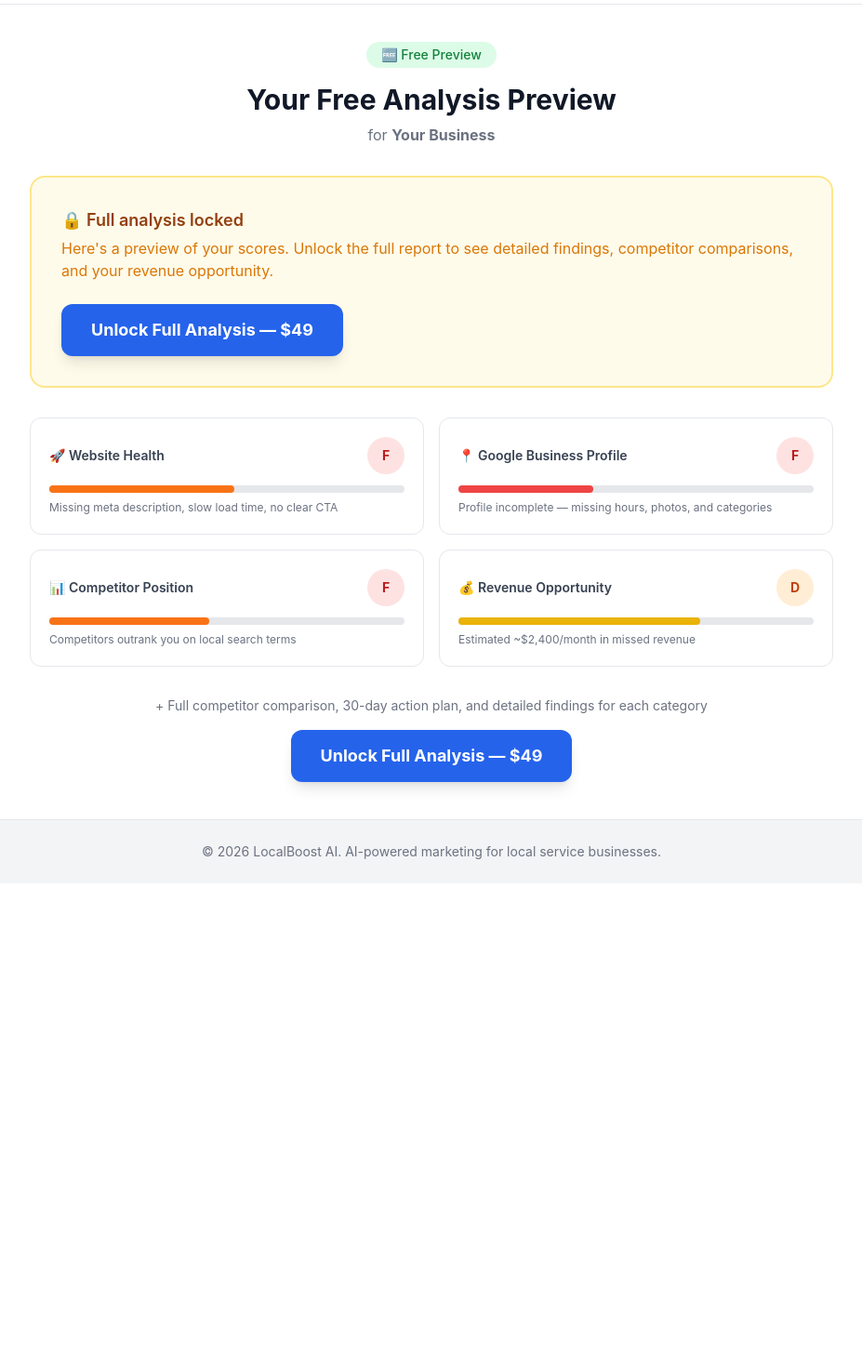
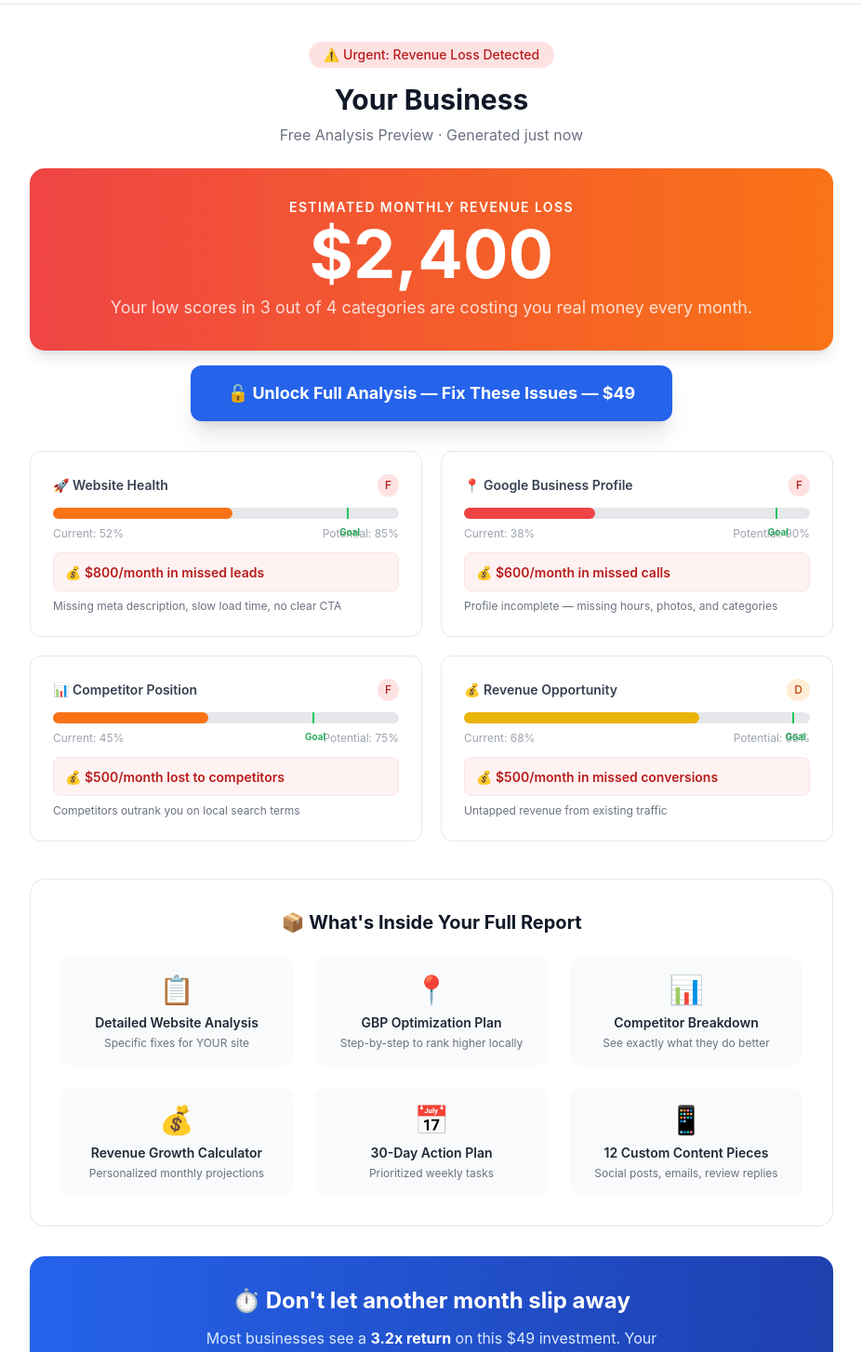
Before and after one commit to gdietsch/localboost-ai-, a React (Vite) app in the folder frontend/: page /audit/preview/1 in a window 1280 px wide. Shown: the part 60-1514 px from the top of the page at 93% size, without its empty margins (176-1103 px from the left). Before the commit the page ends 1010 px from the top, so only its background shows below. Built offline with nearby package versions, Linux system fonts and the light colour scheme.

Commit message:
Redesign AuditPreview with revenue loss hook, impact score cards, urgency CTA

```diff
--- a/frontend/src/pages/AuditPreview.jsx
+++ b/frontend/src/pages/AuditPreview.jsx
@@ -1,11 +1,10 @@
-import { useState, useEffect } from 'react';
 import { useParams, useLocation, Link } from 'react-router-dom';
 
 const sampleItems = [
-  { type: 'score', title: 'Website Health', score: 52, grade: 'F', detail: 'Missing meta description, slow load time, no clear CTA' },
-  { type: 'score', title: 'Google Business Profile', score: 38, grade: 'F', detail: 'Profile incomplete — missing hours, photos, and categories' },
-  { type: 'score', title: 'Competitor Position', score: 45, grade: 'F', detail: 'Competitors outrank you on local search terms' },
-  { type: 'score', title: 'Revenue Opportunity', score: 68, grade: 'D', detail: 'Estimated ~$2,400/month in missed revenue' },
+  { title: 'Website Health', score: 52, grade: 'F', detail: 'Missing meta description, slow load time, no clear CTA', revenueImpact: '$800/month in missed leads', potential: 85 },
+  { title: 'Google Business Profile', score: 38, grade: 'F', detail: 'Profile incomplete — missing hours, photos, and categories', revenueImpact: '$600/month in missed calls', potential: 90 },
+  { title: 'Competitor Position', score: 45, grade: 'F', detail: 'Competitors outrank you on local search terms', revenueImpact: '$500/month lost to competitors', potential: 75 },
+  { title: 'Revenue Opportunity', score: 68, grade: 'D', detail: 'Untapped revenue from existing traffic', revenueImpact: '$500/month in missed conversions', potential: 95 },
 ];
 
 const categoryIcons = {
@@ -15,55 +14,106 @@ const categoryIcons = {
   'Revenue Opportunity': '💰',
 };
 
+const deliverables = [
+  { icon: '📋', label: 'Detailed Website Analysis', desc: 'Specific fixes for YOUR site' },
+  { icon: '📍', label: 'GBP Optimization Plan', desc: 'Step-by-step to rank higher locally' },
+  { icon: '📊', label: 'Competitor Breakdown', desc: 'See exactly what they do better' },
+  { icon: '💰', label: 'Revenue Growth Calculator', desc: 'Personalized monthly projections' },
+  { icon: '📅', label: '30-Day Action Plan', desc: 'Prioritized weekly tasks' },
+  { icon: '📱', label: '12 Custom Content Pieces', desc: 'Social posts, emails, review replies' },
+];
+
 export default function AuditPreview() {
   const { id } = useParams();
   const location = useLocation();
   const businessName = location.state?.businessName || 'Your Business';
+  const totalLostRevenue = 2400;
 
   return (
     <div className="max-w-4xl mx-auto px-4 py-10">
+      {/* Hero — Lost Revenue Hook */}
       <div className="text-center mb-8">
-        <div className="inline-block bg-green-100 text-green-700 px-4 py-1 rounded-full text-sm font-medium mb-4">🆓 Free Preview</div>
-        <h1 className="text-3xl font-bold mb-2">Your Free Analysis Preview</h1>
-        <p className="text-gray-500">for <strong>{businessName}</strong></p>
-      </div>
-
-      {/* Score badges teaser */}
-      <div className="bg-amber-50 border-2 border-amber-200 rounded-2xl p-8 mb-8">
-        <p className="text-lg font-semibold text-amber-800 mb-1">🔒 Full analysis locked</p>
-        <p className="text-amber-600 mb-6">Here's a preview of your scores. Unlock the full report to see detailed findings, competitor comparisons, and your revenue opportunity.</p>
+        <div className="inline-block bg-red-100 text-red-700 px-4 py-1 rounded-full text-sm font-medium mb-4">
+          ⚠️ Urgent: Revenue Loss Detected
+        </div>
+        <h1 className="text-3xl font-bold mb-2">{businessName}</h1>
+        <p className="text-gray-500 mb-6">Free Analysis Preview · Generated just now</p>
+        <div className="bg-gradient-to-r from-red-500 to-orange-500 text-white rounded-2xl p-8 mb-4 shadow-lg">
+          <p className="text-sm uppercase tracking-widest font-semibold mb-1">Estimated Monthly Revenue Loss</p>
+          <p className="text-6xl md:text-7xl font-bold mb-2">${totalLostRevenue.toLocaleString()}</p>
+          <p className="text-lg text-white/80">Your low scores in 3 out of 4 categories are costing you real money every month.</p>
+        </div>
         <Link to={`/checkout/audit?business_id=${id}`}
-          className="inline-block bg-brand-600 text-white px-8 py-3.5 rounded-xl font-bold text-lg hover:bg-brand-700 transition shadow-lg">
-          Unlock Full Analysis — $49
+          className="inline-block bg-brand-600 text-white px-10 py-4 rounded-xl font-bold text-lg hover:bg-brand-700 hover:-translate-y-0.5 transition-all shadow-xl">
+          🔓 Unlock Full Analysis — Fix These Issues — $49
         </Link>
       </div>
 
-      {/* Score cards */}
-      <div className="grid md:grid-cols-2 gap-4 mb-8">
+      {/* Score Cards with Revenue Impact */}
+      <div className="grid md:grid-cols-2 gap-5 mb-10">
         {sampleItems.map((item) => (
-          <div key={item.title} className="bg-white rounded-xl border border-gray-200 p-5">
+          <div key={item.title} className="bg-white rounded-xl border border-gray-200 p-6 hover:shadow-lg transition-shadow">
             <div className="flex items-center justify-between mb-3">
               <span className="text-sm font-semibold text-gray-700">{categoryIcons[item.title]} {item.title}</span>
-              <span className={`w-10 h-10 rounded-full flex items-center justify-center font-bold text-sm ${
-                item.grade === 'F' ? 'bg-red-100 text-red-700' :
-                item.grade === 'D' ? 'bg-orange-100 text-orange-700' : ''
-              }`}>{item.grade}</span>
+              <div className="flex items-center gap-2">
+                <span className={`text-xs font-medium px-2 py-1 rounded-full ${
+                  item.grade === 'F' ? 'bg-red-100 text-red-700' : 'bg-orange-100 text-orange-700'
+                }`}>{item.grade}</span>
+              </div>
             </div>
-            <div className="w-full bg-gray-200 rounded-full h-2 mb-2">
-              <div className={`h-2 rounded-full ${item.score < 40 ? 'bg-red-500' : item.score < 60 ? 'bg-orange-500' : 'bg-yellow-500'}`}
-                style={{ width: `${item.score}%` }} />
+
+            {/* Progress bar with potential marker */}
+            <div className="relative mb-2">
+              <div className="w-full bg-gray-200 rounded-full h-3">
+                <div className={`h-3 rounded-full ${item.score < 40 ? 'bg-red-500' : item.score < 60 ? 'bg-orange-500' : 'bg-yellow-500'}`}
+                  style={{ width: `${item.score}%` }} />
+              </div>
+              {/* Potential marker */}
+              <div className="absolute top-0" style={{ left: `${item.potential}%` }}>
+                <div className="w-0.5 h-3 bg-green-500" />
+                <span className="text-[10px] text-green-600 font-semibold -ml-2">Goal</span>
+              </div>
+            </div>
+
+            <div className="flex justify-between text-xs text-gray-400 mb-3">
+              <span>Current: {item.score}%</span>
+              <span>Potential: {item.potential}%</span>
+            </div>
+
+            <div className="bg-red-50 border border-red-100 rounded-lg px-3 py-2 mb-2">
+              <span className="text-red-700 font-semibold text-sm">💰 {item.revenueImpact}</span>
             </div>
             <p className="text-xs text-gray-500">{item.detail}</p>
           </div>
         ))}
       </div>
 
-      <div className="text-center">
-        <p className="text-gray-500 mb-4 text-sm">+ Full competitor comparison, 30-day action plan, and detailed findings for each category</p>
+      {/* What's Inside */}
+      <div className="bg-white rounded-2xl border border-gray-200 p-8 mb-8">
+        <h2 className="text-xl font-bold mb-6 text-center">📦 What's Inside Your Full Report</h2>
+        <div className="grid md:grid-cols-3 gap-6">
+          {deliverables.map((d) => (
+            <div key={d.label} className="bg-gray-50 rounded-xl p-4 text-center">
+              <span className="text-3xl block mb-2">{d.icon}</span>
+              <h3 className="font-semibold text-gray-800 text-sm">{d.label}</h3>
+              <p className="text-xs text-gray-500 mt-1">{d.desc}</p>
+            </div>
+          ))}
+        </div>
+      </div>
+
+      {/* Urgency Footer */}
+      <div className="bg-gradient-to-r from-brand-600 to-brand-800 rounded-2xl p-8 text-white text-center shadow-lg">
+        <p className="text-2xl font-bold mb-3">⏱️ Don't let another month slip away</p>
+        <p className="text-brand-100 mb-6 max-w-lg mx-auto">
+          Most businesses see a <strong className="text-white">3.2x return</strong> on this $49 investment.
+          Your full report is ready — with specific fixes that can start recovering revenue this week.
+        </p>
         <Link to={`/checkout/audit?business_id=${id}`}
-          className="inline-block bg-brand-600 text-white px-8 py-3.5 rounded-xl font-bold text-lg hover:bg-brand-700 transition shadow-lg">
+          className="inline-block bg-white text-brand-700 px-10 py-4 rounded-xl font-bold text-lg hover:bg-gray-100 hover:-translate-y-0.5 transition-all shadow-xl">
           Unlock Full Analysis — $49
         </Link>
+        <p className="text-sm text-brand-200 mt-4">🔒 Secure checkout via Stripe · 30-day money-back guarantee</p>
       </div>
     </div>
   );
```
